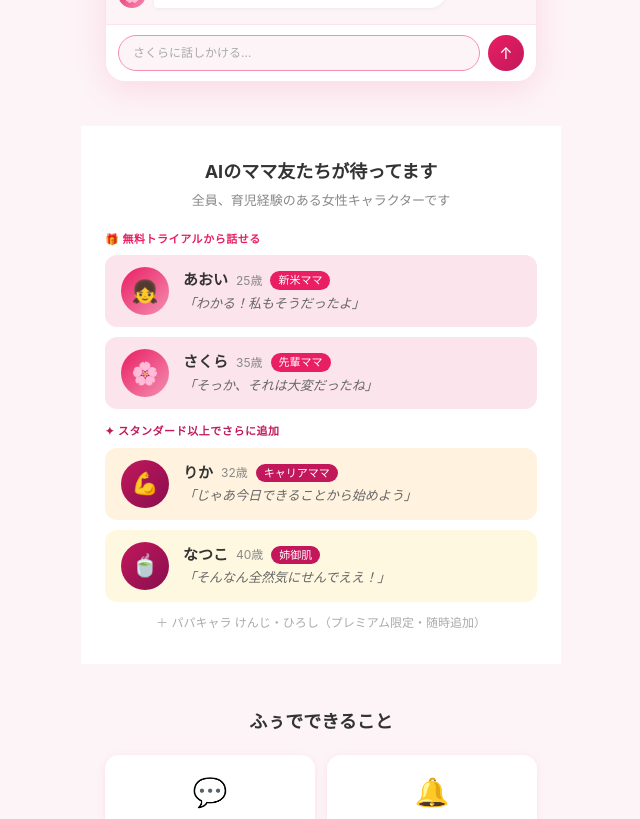
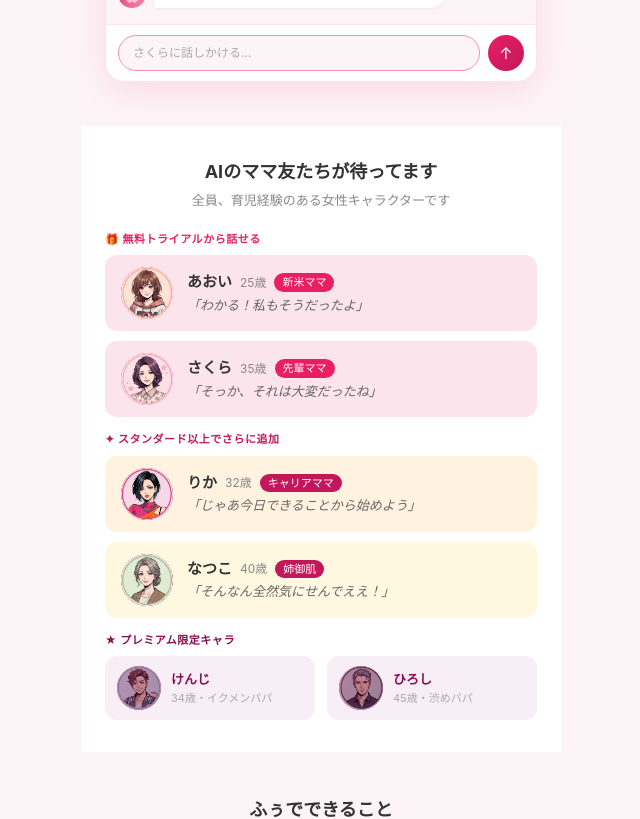
Before and after one commit to fuuApp/fuu-app, a Next.js app: page / in a window 1280 px wide. Shown: the part 1820-2639 px from the top of the page, without its empty margins (319-959 px from the left). Built offline with nearby package versions, Linux system fonts and the light colour scheme.

Commit message:
LP：キャラクターアバターを画像に変更（プレミアムキャラも薄く表示）

```diff
--- a/src/app/page.tsx
+++ b/src/app/page.tsx
@@ -180,60 +180,88 @@ export default function LandingPage() {
           🎁 無料トライアルから話せる
         </p>
         {[
-          { emoji: '👧', name: 'あおい', age: '25歳', tag: '新米ママ', desc: '「わかる！私もそうだったよ」', color: '#FCE4EC' },
-          { emoji: '🌸', name: 'さくら', age: '35歳', tag: '先輩ママ', desc: '「そっか、それは大変だったね」', color: '#FCE4EC' },
+          { img: '/characters/aoi.png',    name: 'あおい', age: '25歳', tag: '新米ママ',  desc: '「わかる！私もそうだったよ」',      color: '#FCE4EC', tagColor: '#E91E63' },
+          { img: '/characters/sakura.png', name: 'さくら', age: '35歳', tag: '先輩ママ',  desc: '「そっか、それは大変だったね」',    color: '#FCE4EC', tagColor: '#E91E63' },
         ].map((c, i) => (
           <div key={i} style={{
             display: 'flex', alignItems: 'center', gap: 14,
             background: c.color, borderRadius: 12, padding: '12px 16px', marginBottom: 10,
           }}>
             <div style={{
-              width: 48, height: 48, borderRadius: '50%',
+              width: 52, height: 52, borderRadius: '50%', flexShrink: 0, overflow: 'hidden',
               background: 'linear-gradient(135deg,#E91E63,#F48FB1)',
-              color: '#fff', display: 'flex', alignItems: 'center', justifyContent: 'center',
-              fontSize: 22, flexShrink: 0,
-            }}>{c.emoji}</div>
+            }}>
+              <img src={c.img} alt={c.name} style={{ width: '100%', height: '100%', objectFit: 'cover' }}
+                onError={e => { (e.currentTarget as HTMLImageElement).style.display = 'none' }} />
+            </div>
             <div>
               <div style={{ display: 'flex', alignItems: 'center', gap: 8, marginBottom: 2 }}>
                 <span style={{ fontWeight: 700, fontSize: 15, color: '#333' }}>{c.name}</span>
                 <span style={{ fontSize: 12, color: '#888' }}>{c.age}</span>
-                <span style={{ fontSize: 11, background: '#E91E63', color: '#fff', padding: '1px 8px', borderRadius: 20 }}>{c.tag}</span>
+                <span style={{ fontSize: 11, background: c.tagColor, color: '#fff', padding: '1px 8px', borderRadius: 20 }}>{c.tag}</span>
               </div>
               <p style={{ fontSize: 13, color: '#666', margin: 0, fontStyle: 'italic' }}>{c.desc}</p>
             </div>
           </div>
         ))}
+
         {/* スタンダードから */}
         <p style={{ fontSize: 11, color: '#C2185B', fontWeight: 700, margin: '14px 0 8px', letterSpacing: '0.05em' }}>
           ✦ スタンダード以上でさらに追加
         </p>
         {[
-          { emoji: '💪', name: 'りか', age: '32歳', tag: 'キャリアママ', desc: '「じゃあ今日できることから始めよう」', color: '#FFF3E0' },
-          { emoji: '🍵', name: 'なつこ', age: '40歳', tag: '姉御肌', desc: '「そんなん全然気にせんでええ！」', color: '#FFF8E1' },
+          { img: '/characters/rika.png',    name: 'りか',   age: '32歳', tag: 'キャリアママ', desc: '「じゃあ今日できることから始めよう」', color: '#FFF3E0', tagColor: '#C2185B' },
+          { img: '/characters/natsuko.png', name: 'なつこ', age: '40歳', tag: '姉御肌',      desc: '「そんなん全然気にせんでええ！」',   color: '#FFF8E1', tagColor: '#C2185B' },
         ].map((c, i) => (
           <div key={i} style={{
             display: 'flex', alignItems: 'center', gap: 14,
             background: c.color, borderRadius: 12, padding: '12px 16px', marginBottom: 10,
           }}>
             <div style={{
-              width: 48, height: 48, borderRadius: '50%',
+              width: 52, height: 52, borderRadius: '50%', flexShrink: 0, overflow: 'hidden',
               background: 'linear-gradient(135deg,#C2185B,#880E4F)',
-              color: '#fff', display: 'flex', alignItems: 'center', justifyContent: 'center',
-              fontSize: 22, flexShrink: 0,
-            }}>{c.emoji}</div>
+            }}>
+              <img src={c.img} alt={c.name} style={{ width: '100%', height: '100%', objectFit: 'cover' }}
+                onError={e => { (e.currentTarget as HTMLImageElement).style.display = 'none' }} />
+            </div>
             <div>
               <div style={{ display: 'flex', alignItems: 'center', gap: 8, marginBottom: 2 }}>
                 <span style={{ fontWeight: 700, fontSize: 15, color: '#333' }}>{c.name}</span>
                 <span style={{ fontSize: 12, color: '#888' }}>{c.age}</span>
-                <span style={{ fontSize: 11, background: '#C2185B', color: '#fff', padding: '1px 8px', borderRadius: 20 }}>{c.tag}</span>
+                <span style={{ fontSize: 11, background: c.tagColor, color: '#fff', padding: '1px 8px', borderRadius: 20 }}>{c.tag}</span>
               </div>
               <p style={{ fontSize: 13, color: '#666', margin: 0, fontStyle: 'italic' }}>{c.desc}</p>
             </div>
           </div>
         ))}
-        <p style={{ fontSize: 12, color: '#aaa', textAlign: 'center', marginTop: 12 }}>
-          ＋ パパキャラ けんじ・ひろし（プレミアム限定・随時追加）
+
+        {/* プレミアム */}
+        <p style={{ fontSize: 11, color: '#880E4F', fontWeight: 700, margin: '14px 0 8px', letterSpacing: '0.05em' }}>
+          ★ プレミアム限定キャラ
         </p>
+        <div style={{ display: 'flex', gap: 12 }}>
+          {[
+            { img: '/characters/kenji.png',   name: 'けんじ', age: '34歳', tag: 'イクメンパパ' },
+            { img: '/characters/hiroshi.png', name: 'ひろし', age: '45歳', tag: '渋めパパ' },
+          ].map((c, i) => (
+            <div key={i} style={{
+              flex: 1, display: 'flex', alignItems: 'center', gap: 10,
+              background: '#F8EEF5', borderRadius: 12, padding: '10px 12px',
+            }}>
+              <div style={{
+                width: 44, height: 44, borderRadius: '50%', flexShrink: 0, overflow: 'hidden',
+                background: 'linear-gradient(135deg,#880E4F,#4A0030)',
+              }}>
+                <img src={c.img} alt={c.name} style={{ width: '100%', height: '100%', objectFit: 'cover', opacity: 0.6 }}
+                  onError={e => { (e.currentTarget as HTMLImageElement).style.display = 'none' }} />
+              </div>
+              <div>
+                <div style={{ fontWeight: 700, fontSize: 13, color: '#880E4F' }}>{c.name}</div>
+                <div style={{ fontSize: 11, color: '#aaa' }}>{c.age}・{c.tag}</div>
+              </div>
+            </div>
+          ))}
+        </div>
       </section>
 
       {/* ── 機能 ── */}
```
